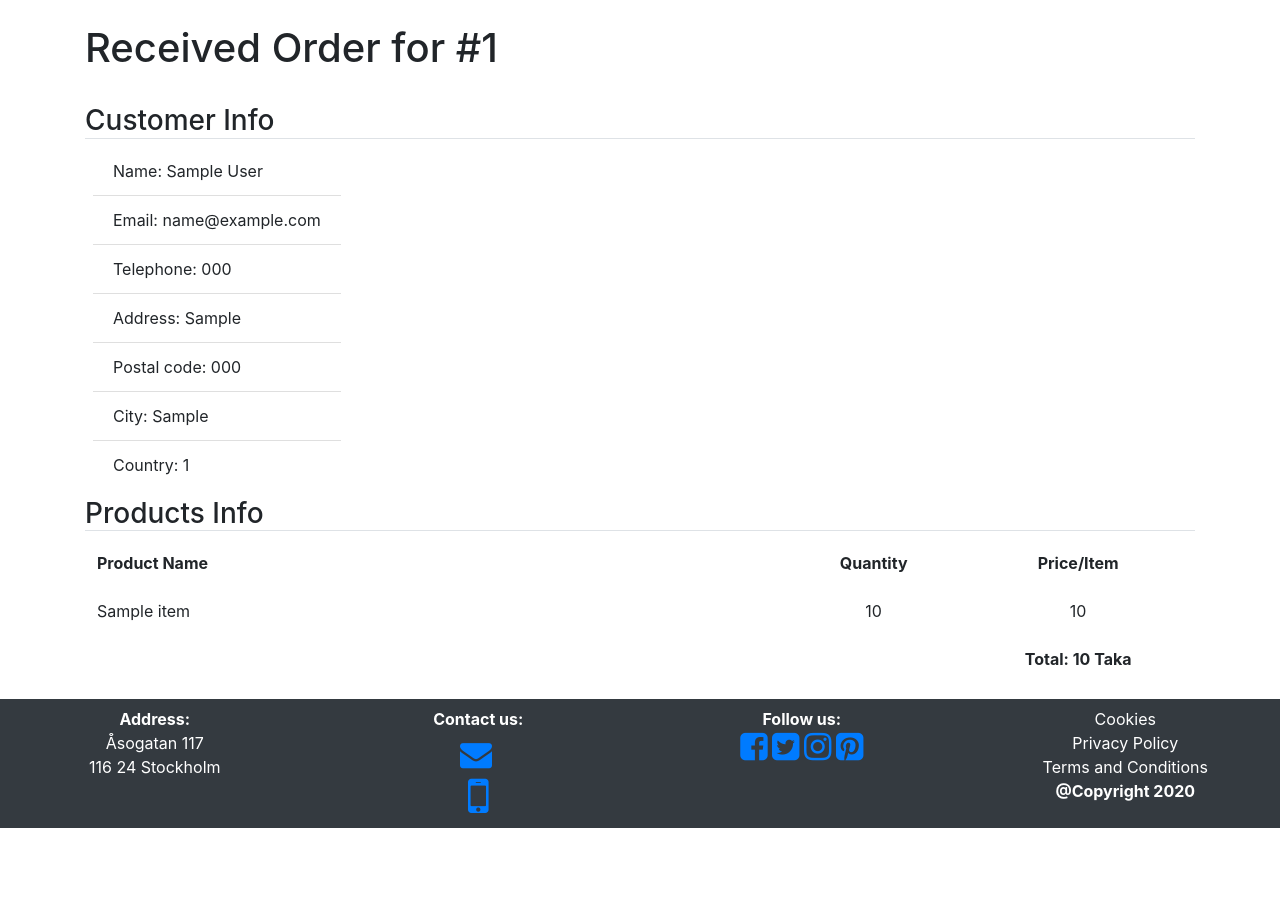
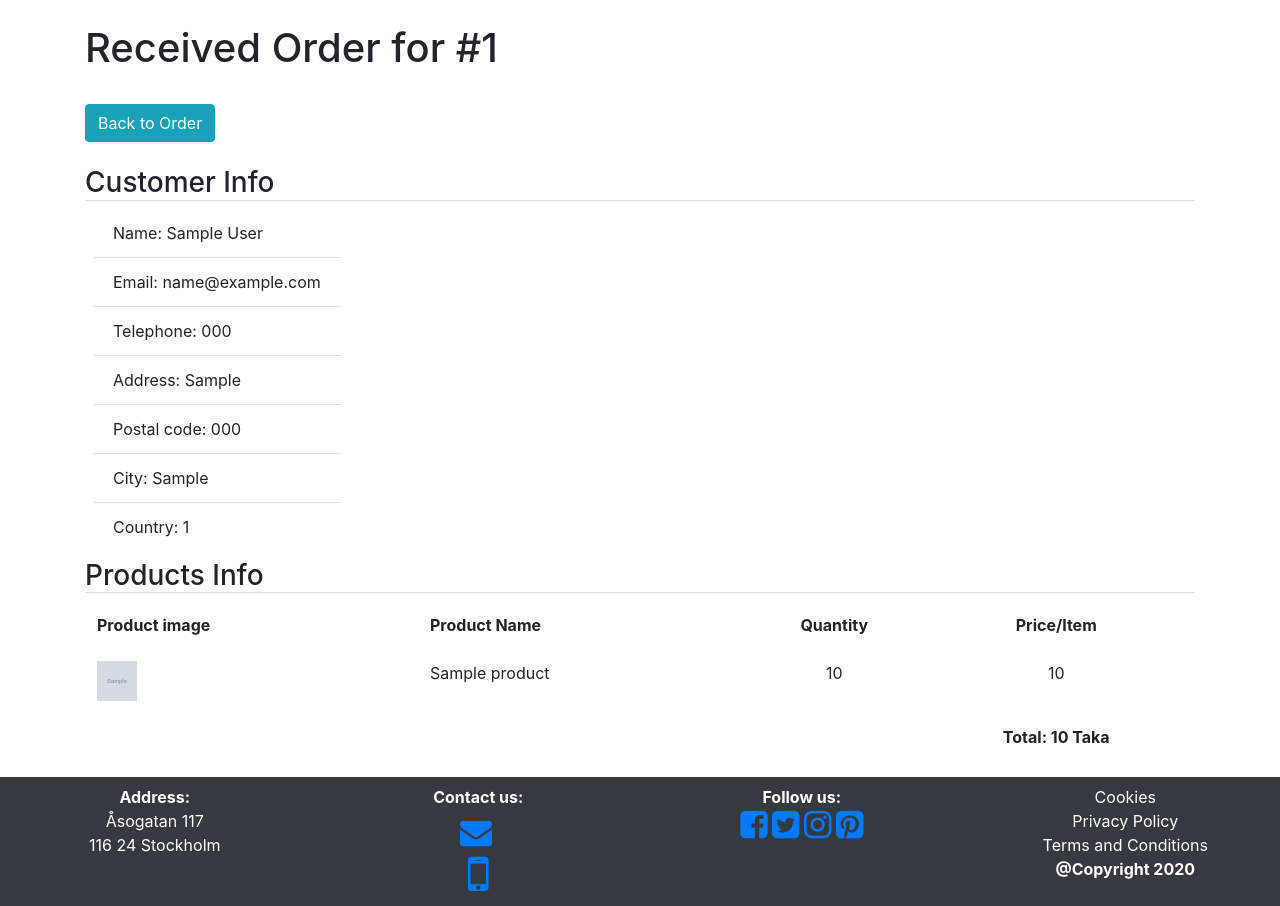
Before and after one commit to eyahya-khan/fahadecommerce, a PHP site: page /admin/order.php?id=1 in a window 1280 px wide. Before the commit the page ends 828 px from the top, so only its background shows below. Run offline with PHP 8.4, Linux system fonts and the light colour scheme; tables that the repository leaves empty or names only in its code hold one stand-in row (values such as "Sample post"); grey boxes marked "Sample" are stand-in pictures.

Commit message:
4 tables together

```diff
--- a/admin/order.php
+++ b/admin/order.php
@@ -1,7 +1,6 @@
 <?php
 require('../src/config.php');
 require('../src/dbconnect.php');
-
 $pageTitle = "Order confirmation";
 $pageId = "order_confirmation";
 
@@ -9,43 +8,86 @@ if(empty($_GET['id'])){
     header('Location: orders.php');
     exit;
 }
-
 //echo "<pre>";
 //print_r($_GET);
 //echo "</pre>";
 //exit;
 
 //fetch order
-try {
-        $query = "
-        SELECT * FROM orders
-        WHERE id = :id
-        ";
-        $stmt = $dbconnect->prepare($query);
-        $stmt -> bindValue(':id',$_GET['id']);
-        $stmt -> execute();
-        $order = $stmt-> fetch();
-    } catch (\PDOException $e){
-      throw new \PDOException($e->getMessage(), (int) $e->getCode());
-    }
+//try {
+//        $query = "
+//        SELECT * FROM orders
+//        WHERE id = :id
+//        ";
+//        $stmt = $dbconnect->prepare($query);
+//        $stmt -> bindValue(':id',$_GET['id']);
+//        $stmt -> execute();
+//        $order = $stmt-> fetch();
+//    } catch (\PDOException $e){
+//      throw new \PDOException($e->getMessage(), (int) $e->getCode());
+//    }
 
 //echo "<pre>";
 //print_r($order);
 //echo "</pre>";
 
-//fetch user
+
+
 try {
         $query = "
-        SELECT * FROM users
-        WHERE id = :id
+        SELECT * FROM `orders`
+        INNER JOIN users ON orders.user_id = users.id
+        INNER JOIN order_items ON orders.id = order_items.order_id
+        INNER JOIN products ON products.id = order_items.product_id
+        WHERE orders.id = :id
         ";
         $stmt = $dbconnect->prepare($query);
-        $stmt -> bindValue(':id', $order['user_id']);
+        $stmt -> bindValue(':id',$_GET['id']);
         $stmt -> execute();
-        $user = $stmt-> fetch();
+        $data = $stmt-> fetchAll();
     } catch (\PDOException $e){
       throw new \PDOException($e->getMessage(), (int) $e->getCode());
     }
+
+$orderData = $data[0];
+
+//echo "<pre>";
+//print_r($data);
+//echo "</pre>";
+//exit;
+
+
+
+
+
+//fetch user
+//try {
+//        $query = "
+//        SELECT * FROM users
+//        WHERE id = :id
+//        ";
+//        $stmt = $dbconnect->prepare($query);
+//        $stmt -> bindValue(':id', $order['user_id']);
+//        $stmt -> execute();
+//        $user = $stmt-> fetch();
+//    } catch (\PDOException $e){
+//      throw new \PDOException($e->getMessage(), (int) $e->getCode());
+//    }
+//
+
+//fetch from products
+//try {
+//        $query = "
+//        SELECT * FROM products
+//        WHERE id = :id
+//        ";
+//        $stmt = $dbconnect->prepare($query);
+//        $stmt -> bindValue(':id', $order['user_id']);
+//        $stmt -> execute();
+//        $user = $stmt-> fetch();
+//    } catch (\PDOException $e){
+//      throw new \PDOException($e->getMessage(), (int) $e->getCode());
+//    }
 
 //echo "<pre>";
 //print_r($user);
@@ -53,18 +95,19 @@ try {
 
 
 //fetch order items
-try {
-        $query = "
-        SELECT * FROM order_items
-        WHERE order_id = :id
-        ";
-        $stmt = $dbconnect->prepare($query);
-        $stmt -> bindValue(':id',$_GET['id']);
-        $stmt -> execute();
-        $orderItems = $stmt-> fetchAll();
-    } catch (\PDOException $e){
-      throw new \PDOException($e->getMessage(), (int) $e->getCode());
-    }
+//try {
+//        $query = "
+//        SELECT * FROM order_items
+//        WHERE order_id = :id
+//        ";
+//        $stmt = $dbconnect->prepare($query);
+//        $stmt -> bindValue(':id',$_GET['id']);
+//        $stmt -> execute();
+//        $orderItems = $stmt-> fetchAll();
+//    } catch (\PDOException $e){
+//      throw new \PDOException($e->getMessage(), (int) $e->getCode());
+//    }
+
 
 //echo "<pre>";
 //print_r($order);
@@ -86,34 +129,37 @@ try {
 <body>
     <div class="container">
         <br>
-        <h1>Received Order for #<?=$order['id']?></h1>
+        <h1>Received Order for #<?=$orderData['order_id']?></h1>
         <br>
-        <h3 class="border-bottom">Customer Info</h3>
+        <a href="orders.php"><button class="btn btn-info">Back to Order</button></a><br>
+       <br> <h3 class="border-bottom">Customer Info</h3>
         <div class="row mb-2 ml-2">
         <ul class="list-group list-group-flush">
-            <li class="list-group-item">Name: <?=$order['billing_full_name']?></li>
-            <li class="list-group-item">Email: <?=$user['email']?></li>
-            <li class="list-group-item">Telephone: <?=$user['phone']?></li>
-            <li class="list-group-item">Address: <?=$user['street']?></li>
-            <li class="list-group-item">Postal code: <?=$user['postal_code']?></li>
-            <li class="list-group-item">City: <?=$user['city']?></li>
-            <li class="list-group-item">Country: <?=$user['country']?></li>
+            <li class="list-group-item">Name: <?=$orderData['billing_full_name']?></li>
+            <li class="list-group-item">Email: <?=$orderData['email']?></li>
+            <li class="list-group-item">Telephone: <?=$orderData['phone']?></li>
+            <li class="list-group-item">Address: <?=$orderData['street']?></li>
+            <li class="list-group-item">Postal code: <?=$orderData['postal_code']?></li>
+            <li class="list-group-item">City: <?=$orderData['city']?></li>
+            <li class="list-group-item">Country: <?=$orderData['country']?></li>
         </ul>
         </div>
         <h3 class="border-bottom">Products Info</h3>
         <table class="table table-borderless table-hover">
             <thead>
                 <tr>
-                    <th style="width: 60%">Product Name</th>
+                    <th style="width: 30%">Product image</th>
+                    <th style="width: 30%">Product Name</th>
                     <th class="text-center" style="width: 15%">Quantity</th>
-                    <th class="text-center" style="width: 20%">Price/Item</th>
+                    <th class="text-center" style="width: 30%">Price/Item</th>
                 </tr>
             </thead>
             <tbody>
-                <?php foreach ($orderItems as $key => $orderItem) { ?>
+                <?php foreach ($data as $key => $orderItem) { ?>
                 <tr>
+                    <td><img src="../image/<?=$orderItem['img']?>" width="40px" height="40px"></td>
                     <td><?=$orderItem['product_title']?></td>
-                    <td class="text-center"><?=$orderItem['quantity']?></td>
+                    <td class="text-center"><?=$orderItem['quantityy']?></td>
                     <td class="text-center"><?=$orderItem['unit_price']?></td>
                 </tr>
                 <?php } ?>
@@ -121,7 +167,8 @@ try {
                 <tr>
                     <td></td>
                     <td></td>
-                    <td class="text-center"><strong>Total: <?=$order['total_price']?> Taka</strong></td>
+                    <td></td>
+                    <td class="text-center"><strong>Total: <?=$orderData['total_price']?> Taka</strong></td>
                 </tr>
             </tbody>
         </table>
--- a/admin/orders.php
+++ b/admin/orders.php
@@ -26,6 +26,7 @@ try {
 
 <body>
     <div class="container">
+       <a href="productadmin.php"><button class="btn btn-info">Product Admin</button></a><br>
         <br>
         <h1>Received Order</h1>
         <br>
--- a/admin/productadmin.php
+++ b/admin/productadmin.php
@@ -202,6 +202,7 @@ $firstWord=explode(' ',trim($_POST['description']));
 
         <h2>Sweden Bangla trade venture background image</h2>
         <p>Sweden Bangla trade venture menu</p>
+        <a href="orders.php"><button class="btn btn-info">Back to Order</button></a><br><br>
         <!--display error message-->
         <div id="form-message"><?=$message?></div>
 
--- a/cart.php
+++ b/cart.php
@@ -41,12 +41,14 @@ foreach ($_SESSION['cartItems'] as $cartId => $cartItem) {
                 </div>
                 <div class="col-3">
                     <span class="count">
-<!--                        Quantity:<?=$cartItem['quantity']?>-->
+                        <?=$cartItem['quantity']?>
+<!--
                    <form class="update-cart-form" action="" method="post">
                             <input type="hidden" name="cartId" value="<?=htmlentities($cartId)?>">
                             <input type="number" name="quantity" value="<?=htmlentities($cartItem['quantity'])?>" min="1" max="1000">
-<!--                            <button type="submit" class="btn btn-info">add</button>-->
+                            <button type="submit" class="btn btn-info">add</button>
                         </form>
+-->
                     </span>
                 </div>
                 <div class="col-2">
--- a/checkout.php
+++ b/checkout.php
@@ -70,7 +70,7 @@ $pageTitle = 'Checkout';
                     <form class="update-cart-form" action="updatecartitem.php" method="post">
                         <input type="hidden" name="cartId" value="<?=htmlentities($cartId)?>">
                         <input type="number" name="quantity" value="<?=htmlentities($cartItem['quantity'])?>" min="1" max="1000">
-                        <button type="submit" class="btn btn-info">add</button>
+                        <button type="submit" class="btn btn-info">Update</button>
                     </form>
                 </span>
             </div>
--- a/create-order.php
+++ b/create-order.php
@@ -142,7 +142,7 @@ foreach($_SESSION['cartItems'] as $cartId => $cartItem) {
 
     try {
 	        $query = "
-	            INSERT INTO order_items (order_id, product_id, quantity, unit_price, product_title)
+	            INSERT INTO order_items (order_id, product_id, quantityy, unit_price, product_title)
                 values (:orderId, :productId, :quantity, :price, :title);
 	        ";
 	        $stmt = $dbconnect->prepare($query);
--- a/layout/header.php
+++ b/layout/header.php
@@ -13,13 +13,11 @@
     <script src="https://stackpath.bootstrapcdn.com/bootstrap/4.4.1/js/bootstrap.min.js" integrity="sha384-wfSDF2E50Y2D1uUdj0O3uMBJnjuUD4Ih7YwaYd1iqfktj0Uod8GCExl3Og8ifwB6" crossorigin="anonymous"></script>
 
     <!--Javascript for checkout.php-->
-<!--
     <script type="text/javascript">
     $('.update-cart-form input[name="quantity"]').on('change',function(){
     $(this).parent().submit();
     });
     </script>
--->
 <!--    <script src="js/main.js"></script>-->
     <!--extra css for admin directory-->
 <!--    <link rel="shortcut icon" href="../../public/img/favicon.ico">-->
--- a/src/app/ProductDbHandler.php
+++ b/src/app/ProductDbHandler.php
@@ -91,7 +91,7 @@ try {
   } catch (\PDOException $e) {
     throw new \PDOException($e->getMessage(), (int) $e->getCode());
   }
-   }
+}
 //specific data
 public function productById(){
     global $dbconnect;
```
